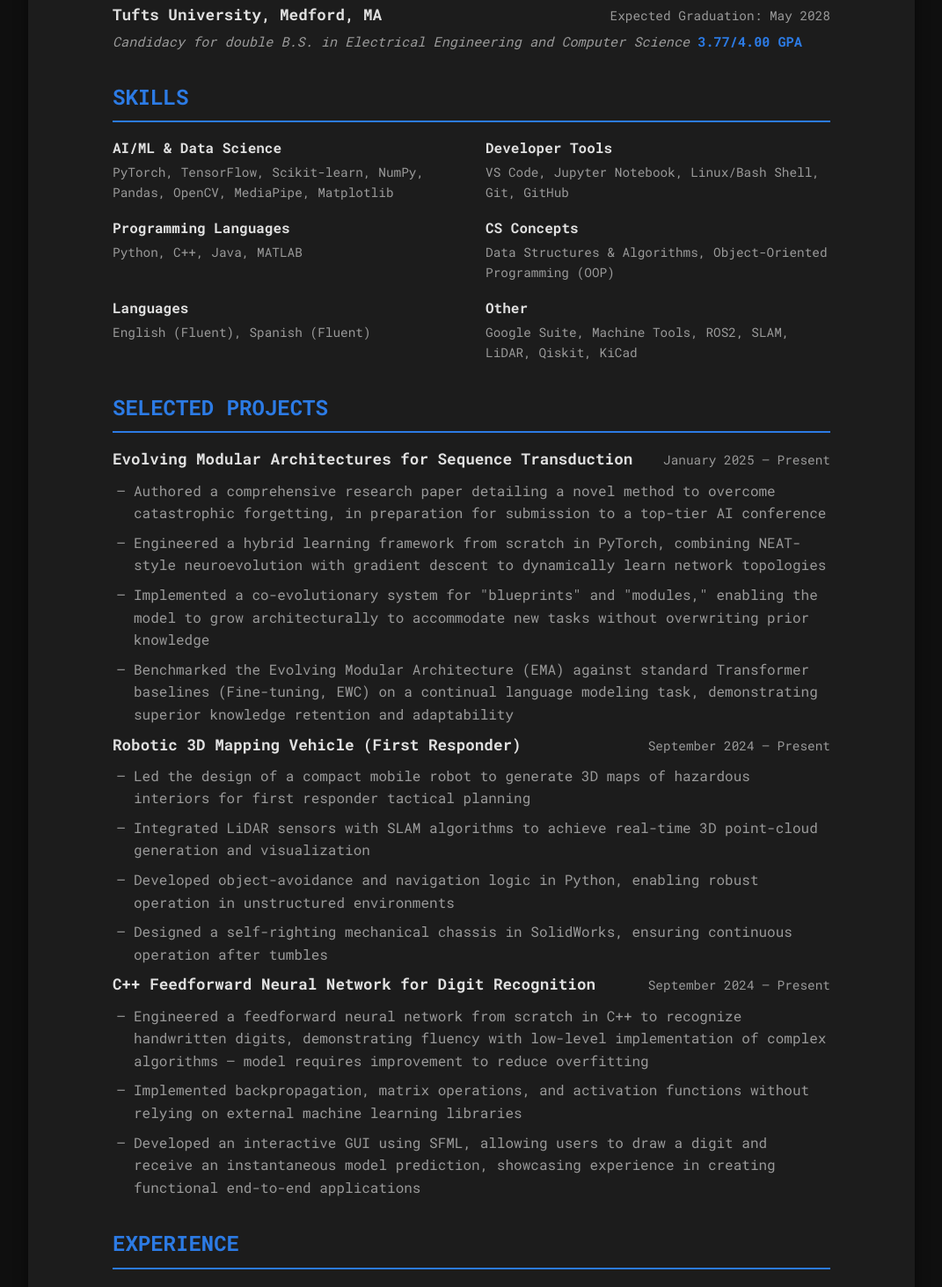
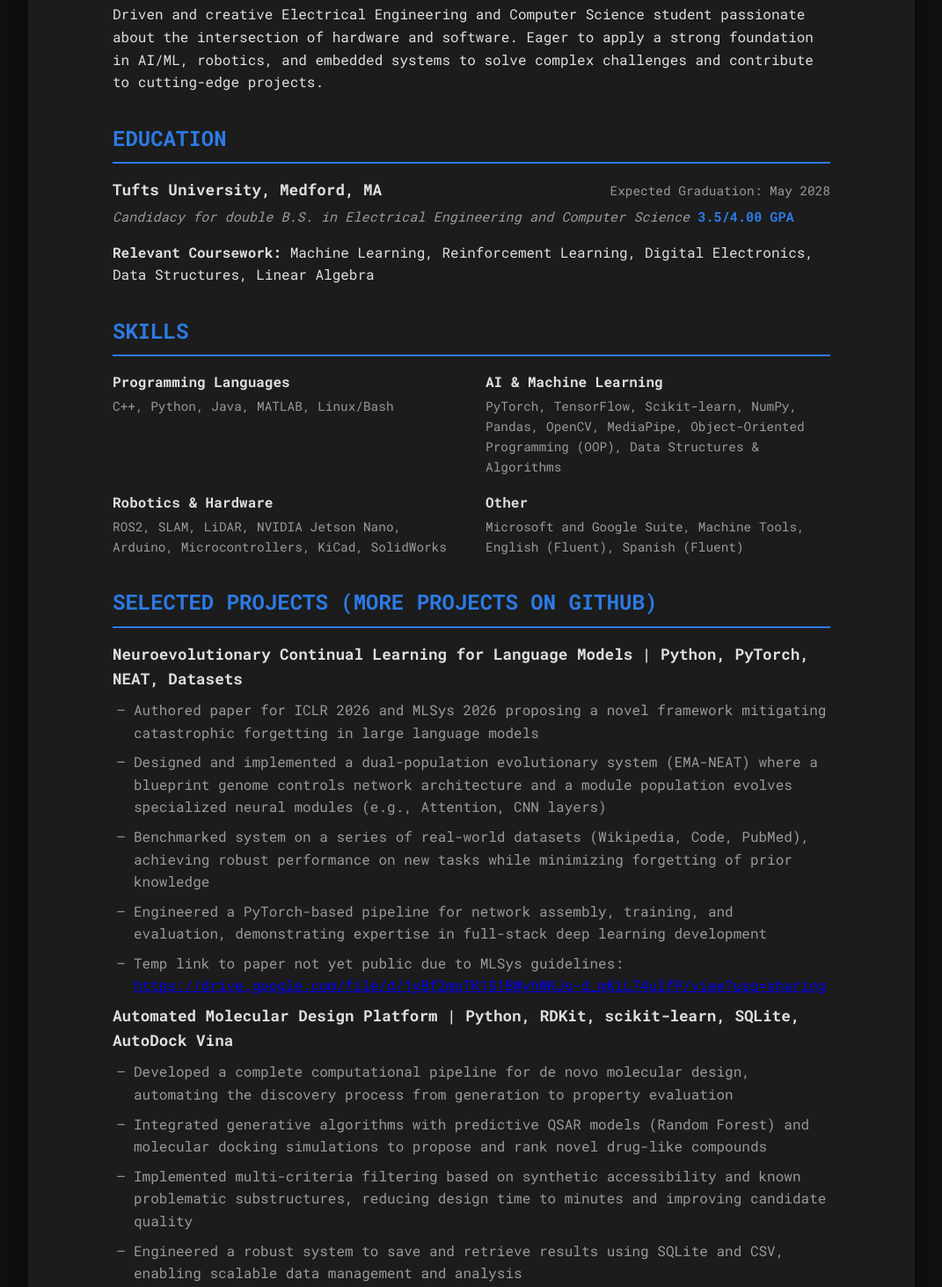
Before and after one commit to jesse-flores/Jesse-EE-CS.github.io, a plain HTML site: page resume.html in a window 1280 px wide. Shown: the part 333-1796 px from the top of the page at 88% size, without its empty margins (104-1175 px from the left). Drawn offline with Linux system fonts and the light colour scheme.

Commit message:
Web Pages Updated
Ready for the Conference!!!!

```diff
--- a/resume.html
+++ b/resume.html
@@ -25,6 +25,13 @@
         </header>
 
         <section class="section">
+            <h2>CAREER OBJECTIVE</h2>
+            <p>Driven and creative Electrical Engineering and Computer Science student passionate about the
+                intersection of hardware and software. Eager to apply a strong foundation in AI/ML, robotics, and
+                embedded systems to solve complex challenges and contribute to cutting-edge projects.</p>
+        </section>
+
+        <section class="section">
             <h2>EDUCATION</h2>
             <div class="entry">
                 <div class="entry-header">
@@ -32,7 +39,9 @@
                     <span class="date">Expected Graduation: May 2028</span>
                 </div>
                 <p class="subtitle">Candidacy for double B.S. in Electrical Engineering and Computer Science <span
-                        class="gpa">3.77/4.00 GPA</span></p>
+                        class="gpa">3.5/4.00 GPA</span></p>
+                <p><strong>Relevant Coursework:</strong> Machine Learning, Reinforcement Learning, Digital Electronics,
+                    Data Structures, Linear Algebra</p>
             </div>
         </section>
 
@@ -40,76 +49,81 @@
             <h2>SKILLS</h2>
             <div class="skills-grid">
                 <div>
-                    <h3>AI/ML & Data Science</h3>
-                    <p>PyTorch, TensorFlow, Scikit-learn, NumPy, Pandas, OpenCV, MediaPipe, Matplotlib</p>
+                    <h3>Programming Languages</h3>
+                    <p>C++, Python, Java, MATLAB, Linux/Bash</p>
                 </div>
                 <div>
-                    <h3>Developer Tools</h3>
-                    <p>VS Code, Jupyter Notebook, Linux/Bash Shell, Git, GitHub</p>
+                    <h3>AI & Machine Learning</h3>
+                    <p>PyTorch, TensorFlow, Scikit-learn, NumPy, Pandas, OpenCV, MediaPipe, Object-Oriented
+                        Programming (OOP), Data Structures & Algorithms</p>
                 </div>
                 <div>
-                    <h3>Programming Languages</h3>
-                    <p>Python, C++, Java, MATLAB</p>
-                </div>
-                <div>
-                    <h3>CS Concepts</h3>
-                    <p>Data Structures & Algorithms, Object-Oriented Programming (OOP)</p>
-                </div>
-                <div>
-                    <h3>Languages</h3>
-                    <p>English (Fluent), Spanish (Fluent)</p>
+                    <h3>Robotics & Hardware</h3>
+                    <p>ROS2, SLAM, LiDAR, NVIDIA Jetson Nano, Arduino, Microcontrollers, KiCad, SolidWorks</p>
                 </div>
                 <div>
                     <h3>Other</h3>
-                    <p>Google Suite, Machine Tools, ROS2, SLAM, LiDAR, Qiskit, KiCad</p>
+                    <p>Microsoft and Google Suite, Machine Tools, English (Fluent), Spanish (Fluent)</p>
                 </div>
             </div>
         </section>
 
         <section class="section">
-            <h2>SELECTED PROJECTS</h2>
+            <h2>SELECTED PROJECTS (more projects on GitHub)</h2>
             <div class="project-entry">
                 <div class="entry-header">
-                    <h3>Evolving Modular Architectures for Sequence Transduction</h3>
-                    <span class="date">January 2025 – Present</span>
+                    <h3>Neuroevolutionary Continual Learning for Language Models | Python, PyTorch, NEAT, Datasets</h3>
                 </div>
                 <ul class="bullet-list">
-                    <li>Authored a comprehensive research paper detailing a novel method to overcome catastrophic
-                        forgetting, in preparation for submission to a top-tier AI conference</li>
-                    <li>Engineered a hybrid learning framework from scratch in PyTorch, combining NEAT-style
-                        neuroevolution with gradient descent to dynamically learn network topologies</li>
-                    <li>Implemented a co-evolutionary system for "blueprints" and "modules," enabling the model to grow
-                        architecturally to accommodate new tasks without overwriting prior knowledge</li>
-                    <li>Benchmarked the Evolving Modular Architecture (EMA) against standard Transformer baselines
-                        (Fine-tuning, EWC) on a continual language modeling task, demonstrating superior knowledge
-                        retention and adaptability</li>
+                    <li>Authored paper for ICLR 2026 and MLSys 2026 proposing a novel framework mitigating catastrophic
+                        forgetting in large language models</li>
+                    <li>Designed and implemented a dual-population evolutionary system (EMA-NEAT) where a blueprint
+                        genome controls network architecture and a module population evolves specialized neural modules
+                        (e.g., Attention, CNN layers)</li>
+                    <li>Benchmarked system on a series of real-world datasets (Wikipedia, Code, PubMed), achieving
+                        robust
+                        performance on new tasks while minimizing forgetting of prior knowledge</li>
+                    <li>Engineered a PyTorch-based pipeline for network assembly, training, and evaluation,
+                        demonstrating expertise in full-stack deep learning development</li>
+                    <li>Temp link to paper not yet public due to MLSys guidelines: <a
+                            href="https://drive.google.com/file/d/1yBf2mpTK1S1BWyhWKJs-d_mKiL74ulfP/view?usp=sharing"
+                            target="_blank">https://drive.google.com/file/d/1yBf2mpTK1S1BWyhWKJs-d_mKiL74ulfP/view?usp=sharing</a>
+                    </li>
                 </ul>
             </div>
             <div class="project-entry">
                 <div class="entry-header">
-                    <h3>Robotic 3D Mapping Vehicle (First Responder)</h3>
-                    <span class="date">September 2024 – Present</span>
+                    <h3>Automated Molecular Design Platform | Python, RDKit, scikit-learn, SQLite, AutoDock Vina</h3>
                 </div>
                 <ul class="bullet-list">
-                    <li>Led the design of a compact mobile robot to generate 3D maps of hazardous interiors for first
-                        responder tactical planning</li>
-                    <li>Integrated LiDAR sensors with SLAM algorithms to achieve real-time 3D point-cloud generation and
-                        visualization</li>
-                    <li>Developed object-avoidance and navigation logic in Python, enabling robust operation in
-                        unstructured environments</li>
-                    <li>Designed a self-righting mechanical chassis in SolidWorks, ensuring continuous operation after
-                        tumbles</li>
+                    <li>Developed a complete computational pipeline for de novo molecular design, automating the
+                        discovery process from generation to property evaluation</li>
+                    <li>Integrated generative algorithms with predictive QSAR models (Random Forest) and molecular
+                        docking simulations to propose and rank novel drug-like compounds</li>
+                    <li>Implemented multi-criteria filtering based on synthetic accessibility and known problematic
+                        substructures, reducing design time to minutes and improving candidate quality</li>
+                    <li>Engineered a robust system to save and retrieve results using SQLite and CSV, enabling scalable
+                        data management and analysis</li>
                 </ul>
             </div>
             <div class="project-entry">
                 <div class="entry-header">
-                    <h3>C++ Feedforward Neural Network for Digit Recognition</h3>
-                    <span class="date">September 2024 – Present</span>
+                    <h3>Robotic 3D Mapping Vehicle (First Responder) | Python, C++, ROS2, SLAM, LiDAR</h3>
                 </div>
                 <ul class="bullet-list">
-                    <li>Engineered a feedforward neural network from scratch in C++ to recognize handwritten digits,
-                        demonstrating fluency with low-level implementation of complex algorithms – model requires
-                        improvement to reduce overfitting</li>
+                    <li>Lead the design of a compact mobile robot to generate 3D maps of hazardous interiors for first
+                        responder tactical planning</li>
+                    <li>Integrated LiDAR sensors with SLAM algorithms to achieve real-time 3D point-cloud generation and
+                        visualization</li>
+                    <li>Develop object-avoidance and navigation logic in Python, enabling robust operation in
+                        unstructured environments</li>
+                </ul>
+            </div>
+            <div class="project-entry">
+                <div class="entry-header">
+                    <h3>C++ Feedforward Neural Network for Digit Recognition (From Scratch) | C++, SFML</h3>
+                </div>
+                <ul class="bullet-list">
                     <li>Implemented backpropagation, matrix operations, and activation functions without relying on
                         external machine learning libraries</li>
                     <li>Developed an interactive GUI using SFML, allowing users to draw a digit and receive an
@@ -143,8 +157,15 @@
                     <span class="date">September 2024 – Present</span>
                 </div>
                 <ul class="bullet-list">
-                    <li>Designed and piloted robotics curriculum for underserved schools; increased student engagement
-                        through modular, skill-based content</li>
+                    <li>Design and pilot robotics curriculum for underserved schools like John D. O'Bryant School of
+                        Math and Science to update
+                        the robotics curriculum starting with 30+ students and expanding to local schools; developing
+                        Lego robotics demos and
+                        revamped, modular and skill-based lesson plans for in-class materials to foster creative
+                        thinking and use of materials</li>
+                    <li>Collaborate with local educators and present impact reports to stakeholders at the Center for
+                        Engineering Education and
+                        Outreach</li>
                     <li>Collaborate with Tufts student and instructor at John D. O'Bryant School of Math and Science to
                         update the robotics curriculum; developing Lego robotics demos and revamped lesson plans for
                         in-class materials to foster creative thinking and use of materials</li>
@@ -159,9 +180,14 @@
                     <span class="date">January 2025 – May 2025</span>
                 </div>
                 <ul class="bullet-list">
-                    <li>Designed and led weekly hands-on activities, including bridge constructing and systematic robot
-                        control processing applications, fostering critical thinking and problem-solving skills,
-                        evidenced by their improved communication and brainstorming process</li>
+                    <li>Designed and led weekly hands-on activities, including bridge constructing and robot control
+                        processing applications,
+                        fostering critical thinking and problem-solving skills, evidenced by their improved
+                        communication and brainstorming
+                        process</li>
+                    <li>Worked closely with 25+ gifted Benjamin Banneker Charter Public School students focusing on
+                        personalized approaches to
+                        foundational engineering concepts</li>
                 </ul>
             </div>
             <div class="entry">
```
Also changed, not shown: index.html (+17 -0 lines), assets/research_paper.png (added).
